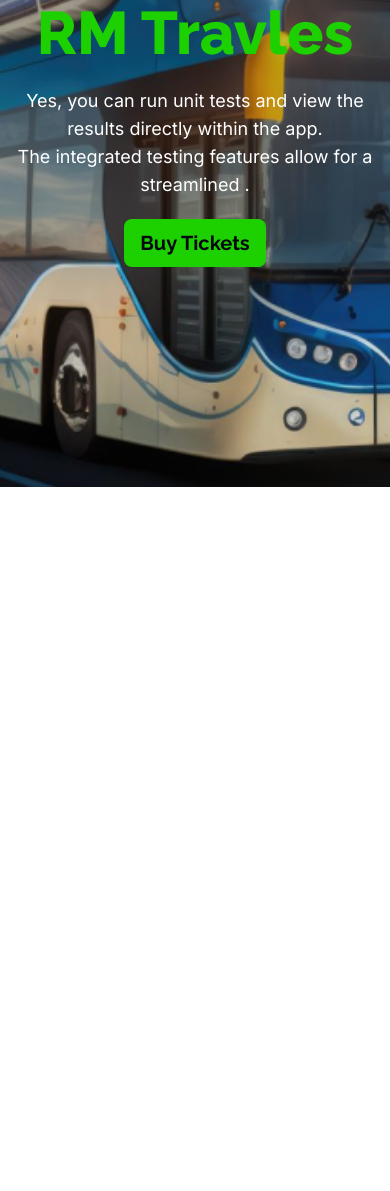
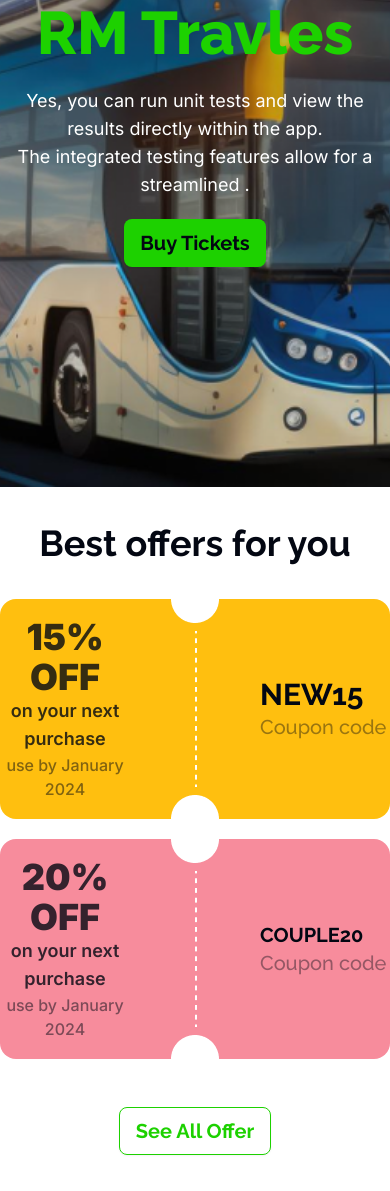
Before and after one commit to imdadul5D/e-ticketing, a plain HTML site: page index.html in a window 390 px wide. Shown: the part 437-1628 px from the top of the page. Before the commit the page ends 924 px from the top, so only its background shows below. Drawn offline with nearby package versions, Linux system fonts and the light colour scheme.

Commit message:
Offer Part Added with Responsive Design

```diff
--- a/index.html
+++ b/index.html
@@ -10,7 +10,7 @@
     <!-- Custom CSS -->
     <link rel="stylesheet" href="css/style.css">
 </head>
-<body>
+<body class="md:mx-12 lg:mx-20">
 
     <header>
         <!-- Navbar Part Start -->
@@ -61,6 +61,55 @@
               </div>
         </section>
         <!-- Hero Part End -->
+
+        <!-- Offer Part Start -->
+        <section id="offer-part" class="py-9 md:py-10 lg:py-20">
+            <div class="text-center pb-9">
+                <h3 class="font-raleway font-bold text-4xl text-[#030712]">Best offers for you</h3>
+            </div>
+
+            <div class="flex flex-col gap-5 w-full lg:flex-row pb-12">
+                <div class="grid flex-grow grid-cols-3 bg-[#FFBF0F] rounded-box justify-center items-center">
+                    <div class="text-center">
+                        <h4 class="font-inter font-black text-4xl text-[#030712CC]">15% OFF</h4>
+                        <h5 class="font-inter font-semibold text-lg text-[#030712CC]">on your next purchase</h5>
+                        <p class="font-inter font-medium text-base text-[#03071280]">use by January 2024</p>
+                    </div>
+
+                    <div class=" flex justify-center h-full">
+                        <img src="images/cupon-devider.png" alt="" >
+                    </div>
+
+                    <div class="">
+                        <h4 class="font-raleway font-bold text-3xl text-[#030712]">NEW15</h4>
+                        <p class="font-raleway font-medium text-xl text-[#03071266]">Coupon code</p>
+                    </div>
+                </div>
+
+                <div class="grid flex-grow grid-cols-3 bg-[#F78C9C] rounded-box justify-center items-center">
+
+                    <div class="text-center">
+                        <h4 class="font-inter font-black text-4xl text-[#030712CC]">20% OFF</h4>
+                        <h5 class="font-inter font-semibold text-lg text-[#030712CC]">on your next purchase</h5>
+                        <p class="font-inter font-medium text-base text-[#03071280]">use by January 2024</p>
+                    </div>
+
+                    <div class="flex justify-center h-full">
+                        <img src="images/cupon-devider.png" alt="" >
+                    </div>
+
+                    <div class="">
+                        <h4 class="font-raleway font-bold text-xl md:text-2xl lg:text-3xl text-[#030712]">COUPLE20</h4>
+                        <p class="font-raleway font-medium text-xl text-[#03071266]">Coupon code</p>
+                    </div>
+                </div>
+            </div>
+
+            <div class="text-center">
+                <button class="btn border-[#1DD100] font-raleway font-bold text-xl text-[#1DD100] bg-transparent">See All Offer</button>
+            </div>
+        </section>
+        <!-- Offer Part End -->
     </main>
 
     <footer>
```
Also changed, not shown: css/style.css (line endings or trailing spaces).
